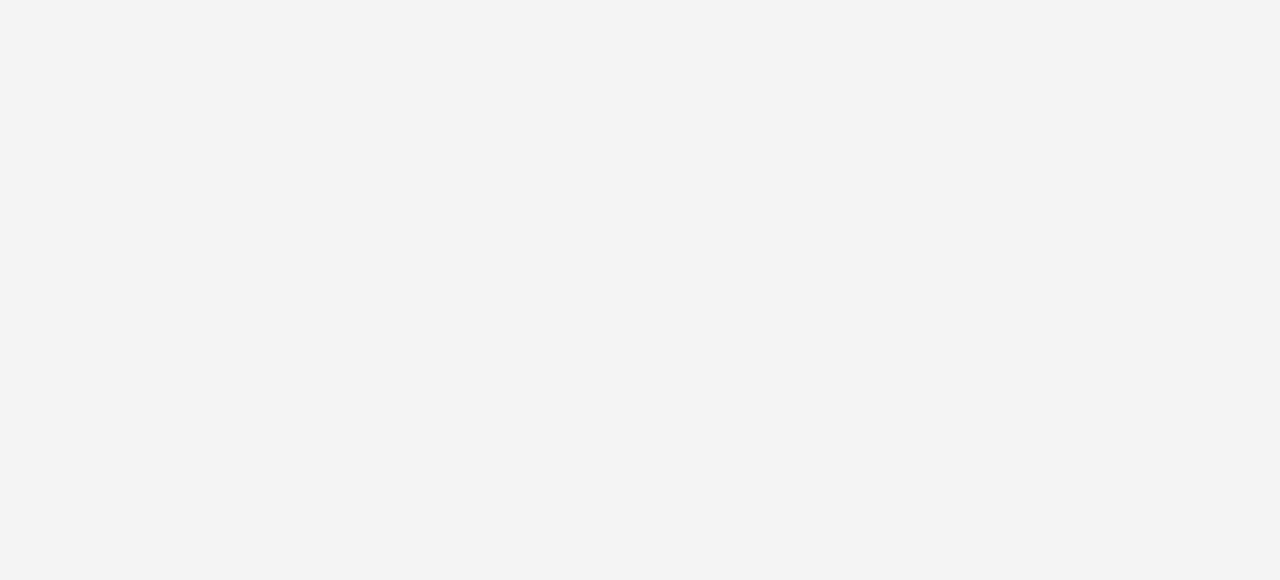
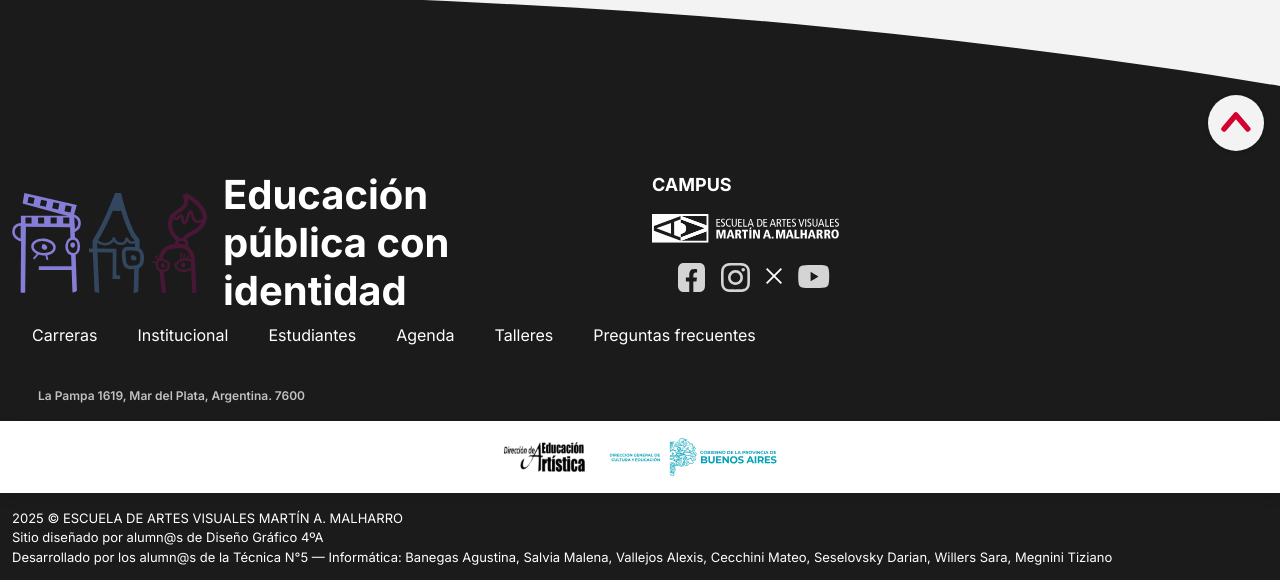
Before and after one commit to SESELOVSKYDarian/MalharroPrueba2, a Next.js app: page / in a window 1280 px wide. Shown: the part 2922-3502 px from the top of the page. Before the commit the page ends 2913 px from the top, so only its background shows below. Built offline with nearby package versions, Linux system fonts and the light colour scheme; no server answers.

Commit message:
futersito

```diff
--- a/src/app/components/Footer.jsx
+++ b/src/app/components/Footer.jsx
@@ -1,45 +1,58 @@
 "use client";
 
 import { useEffect, useState } from "react";
-import { API_URL } from "../config";
 
-const FOOTER_SECTION = "footer";
+// 🔹 Importa todas las imágenes
+import IconSubir from "../../../malharrooficial/images/Icon_SubirFooter.svg";
+import PersonajeDisenador from "../../../malharrooficial/images/Personaje_DisenoGrafico_C.svg";
+import LogoMalharro from "../../../malharrooficial/images/Logo_Malharro.svg";
+import IconFacebook from "../../../malharrooficial/images/Icon_Facebook.svg";
+import IconInstagram from "../../../malharrooficial/images/Icon_Instagram.svg";
+import IconX from "../../../malharrooficial/images/Icon_X_Blanca.svg";
+import IconYoutube from "../../../malharrooficial/images/Icon_YT.svg";
+import LogoEducArt from "../../../malharrooficial/images/Logo_Educ_Art.svg";
+import LogoBsAs from "../../../malharrooficial/images/Logo_Direcc_BsAs.svg";
 
-const asset = (path) => {
-  if (!path) return "";
-  if (/^https?:/i.test(path)) return path;
-  const base = (API_URL || "").replace(/\/$/, "");
-  return `${base}${path}`;
-};
+// 🔹 Imágenes aleatorias
+import Profesorado from "../../../malharrooficial/images/profesorado 100_.svg";
+import Realizador from "../../../malharrooficial/images/realizador 30.svg";
+import PersonajeMedios from "../../../malharrooficial/images/Personaje_MediosA.svg";
+import Ilustracion from "../../../malharrooficial/images/Ilustracion 30_.svg";
+import Foto from "../../../malharrooficial/images/foto 100_.svg";
+import Escenografia from "../../../malharrooficial/images/pj_escenografia.png";
 
 export default function Footer() {
-  const [footer, setFooter] = useState(null);
+  const [randomImages, setRandomImages] = useState([]);
 
   useEffect(() => {
-    async function fetchFooter() {
-      try {
-        const response = await fetch(`${API_URL}/api/sections/${FOOTER_SECTION}`, { cache: "no-store" });
-        if (!response.ok) throw new Error("No se pudo cargar el pie de página");
-        const { data } = await response.json();
-        setFooter(data);
-      } catch (error) {
-        console.error(error);
-        setFooter(null);
-      }
-    }
+    const imagenes = [
+      Profesorado,
+      Realizador,
+      PersonajeMedios,
+      Ilustracion,
+      Foto,
+      Escenografia,
+      PersonajeDisenador,
+    ];
 
-    fetchFooter();
+    const seleccionadas = [...imagenes]
+      .sort(() => 0.5 - Math.random())
+      .slice(0, 3);
+    setRandomImages(seleccionadas);
   }, []);
-
-  if (!footer) {
-    return null;
-  }
 
   return (
     <footer className="footer-malharro">
       <div className="footer-forma-curva">
-        <svg viewBox="0 0 360 150" preserveAspectRatio="none" xmlns="http://www.w3.org/2000/svg">
-          <path d="M0 0C73 0 146 10 214 30C267 47 316 69 360 95V150H0V0Z" fill="#1B1B1B" />
+        <svg
+          viewBox="0 0 360 150"
+          preserveAspectRatio="none"
+          xmlns="http://www.w3.org/2000/svg"
+        >
+          <path
+            d="M0 0C73 0 146 10 214 30C267 47 316 69 360 95V150H0V0Z"
+            fill="#1B1B1B"
+          />
         </svg>
       </div>
 
@@ -48,47 +61,111 @@ export default function Footer() {
           <div className="row align-items-start">
             <div className="footer-scroll text-end mb-3">
               <a href="#top" className="footer-scroll-btn" aria-label="Ir arriba">
-                <img src={asset(footer.scrollIcon)} alt="Subir" />
+                <img src={IconSubir.src} alt="Subir" />
               </a>
             </div>
 
             <div className="col-12 d-md-none text-left">
-              <p className="footer-frase h1-titulor" dangerouslySetInnerHTML={{ __html: footer.phrase }}></p>
+              <p className="footer-frase h1-titulor">
+                Educación <br /> pública con <br /> identidad
+              </p>
               <div>
-                <img src={asset(footer.charactersImage)} alt="Decoración" className="img-fluid" />
+                <img
+                  src={PersonajeDisenador.src}
+                  alt="Decoración"
+                  className="img-fluid"
+                />
               </div>
+
               <div className="logo-campus d-flex align-items-center gap-3">
                 <div>
-                  <img src={asset(footer.logos?.[0]?.src)} alt={footer.logos?.[0]?.alt || "Logo Malharro"} className="footer-campus-logo img-fluid" />
+                  <img
+                    src={LogoMalharro.src}
+                    alt="Logo Malharro"
+                    className="footer-campus-logo img-fluid"
+                  />
                 </div>
                 <div className="footer-campus">
-                  <a href={footer.campus?.url || "#"} className="footer-campus-link" target="_blank" rel="noreferrer">
-                    {footer.campus?.label}
+                  <a
+                    href="https://esavmamalharro-bue.infd.edu.ar/"
+                    className="footer-campus-link"
+                    target="_blank"
+                    rel="noreferrer"
+                  >
+                    CAMPUS
                   </a>
                 </div>
               </div>
             </div>
 
             <div className="col-md-6 d-none d-md-flex align-items-center gap-3">
-              <img src={asset(footer.charactersImage)} alt="" className="img-fluid" style={{ maxHeight: "100px" }} />
-              <p className="footer-frase m-0" dangerouslySetInnerHTML={{ __html: footer.phrase }}></p>
+              <div className="imagenes-aleatorias d-flex gap-2">
+                {randomImages.map((src, i) => (
+                  <img
+                    key={i}
+                    src={src.src}
+                    alt={`Decoración ${i}`}
+                    className="img-fluid"
+                    style={{
+                      height: "100px",
+                      width: "auto",
+                      borderRadius: "10px",
+                    }}
+                  />
+                ))}
+              </div>
+              <p className="footer-frase m-0 text-left">
+                Educación <br /> pública con <br /> identidad
+              </p>
             </div>
 
             <div className="col-md-6 d-none d-md-block text-start">
               <div className="footer-campus mb-3">
-                <a href={footer.campus?.url || "#"} className="footer-campus-link" target="_blank" rel="noreferrer">
-                  {footer.campus?.label}
+                <a
+                  href="https://esavmamalharro-bue.infd.edu.ar/"
+                  className="footer-campus-link"
+                  target="_blank"
+                  rel="noreferrer"
+                >
+                  CAMPUS
                 </a>
               </div>
               <div>
-                <img src={asset(footer.logos?.[0]?.src)} alt={footer.logos?.[0]?.alt || "Logo Malharro"} className="footer-campus-logo img-fluid" />
+                <img
+                  src={LogoMalharro.src}
+                  alt="Logo Malharro"
+                  className="footer-campus-logo img-fluid"
+                />
               </div>
               <div className="footer-social">
-                {footer.socials?.map((social) => (
-                  <a key={social.id} href={social.url} target="_blank" rel="noreferrer" aria-label={social.label}>
-                    <img src={asset(social.icon)} alt={social.label} />
-                  </a>
-                ))}
+                <a
+                  href="https://www.facebook.com/avmalharro/"
+                  target="_blank"
+                  rel="noreferrer"
+                >
+                  <img src={IconFacebook.src} alt="Facebook" />
+                </a>
+                <a
+                  href="https://www.instagram.com/avmartinmalharro/?hl=es"
+                  target="_blank"
+                  rel="noreferrer"
+                >
+                  <img src={IconInstagram.src} alt="Instagram" />
+                </a>
+                <a
+                  href="https://x.com/avmalharro"
+                  target="_blank"
+                  rel="noreferrer"
+                >
+                  <img src={IconX.src} alt="X" />
+                </a>
+                <a
+                  href="https://www.youtube.com/@AVMartinMalharroOK"
+                  target="_blank"
+                  rel="noreferrer"
+                >
+                  <img src={IconYoutube.src} alt="YouTube" />
+                </a>
               </div>
             </div>
           </div>
@@ -96,47 +173,18 @@ export default function Footer() {
           <div className="row">
             <div className="col-12">
               <div className="row g-2 footer-links justify-content-left">
-                {footer.quickLinks?.map((link) => {
-                  let href = link?.url || "#";
-                  if (link?.id === "agenda" && (!link.url || link.url === "#")) {
-                    href = "/agenda";
-                  } else if (link?.id === "faq" && (!link.url || link.url === "#")) {
-                    href = "/#preguntasfrecuentes";
-                  } else if (link?.id === "campus" && (!link.url || link.url === "#")) {
-                    href = "https://esavmamalharro-bue.infd.edu.ar/aula/acceso.cgi";
-                  }
-                  return (
-                    <div key={link.id} className="col-auto">
-                      <a href={href} className="footer-link">
-                        {link.label}
-                      </a>
-                    </div>
-                  );
-                })}
-              </div>
-            </div>
-          </div>
-
-          <div className="row">
-            <div className="col-12 text-left">
-              <p className="footer-direccion">{footer.address}</p>
-            </div>
-          </div>
-
-          <div className="footer-social d-md-none">
-            {footer.socials?.map((social) => (
-              <a key={`mobile-${social.id}`} href={social.url} target="_blank" rel="noreferrer" aria-label={social.label}>
-                <img src={asset(social.icon)} alt={social.label} />
-              </a>
-            ))}
-          </div>
-
-          <div className="footer-logos">
-            <div className="container-fluid">
-              <div className="row justify-content-center align-items-center">
-                {footer.logos?.slice(1).map((logo) => (
-                  <div key={logo.id} className="col-auto">
-                    <img src={asset(logo.src)} alt={logo.alt} className="footer-logo img-fluid" />
+                {[
+                  "Carreras",
+                  "Institucional",
+                  "Estudiantes",
+                  "Agenda",
+                  "Talleres",
+                  "Preguntas frecuentes",
+                ].map((label, i) => (
+                  <div key={i} className="col-auto">
+                    <a href="#" className="footer-link">
+                      {label}
+                    </a>
                   </div>
                 ))}
               </div>
@@ -145,7 +193,42 @@ export default function Footer() {
 
           <div className="row">
             <div className="col-12 text-left">
-              <p className="footer-creditos">{footer.credits}</p>
+              <p className="footer-direccion">
+                La Pampa 1619, Mar del Plata, Argentina. 7600
+              </p>
+            </div>
+          </div>
+
+          <div className="footer-logos">
+            <div className="container-fluid">
+              <div className="row justify-content-center align-items-center">
+                <div className="col-auto">
+                  <img
+                    src={LogoEducArt.src}
+                    alt="Logo Educación Artística"
+                    className="footer-logo img-fluid"
+                  />
+                </div>
+                <div className="col-auto">
+                  <img
+                    src={LogoBsAs.src}
+                    alt="Logo Dirección Cultura"
+                    className="footer-logo img-fluid"
+                  />
+                </div>
+              </div>
+            </div>
+          </div>
+
+          <div className="row">
+            <div className="col-12 text-left">
+              <p className="footer-creditos">
+                2025 © ESCUELA DE ARTES VISUALES MARTÍN A. MALHARRO <br />
+                Sitio diseñado por alumn@s de Diseño Gráfico 4ºA <br />
+                Desarrollado por los alumn@s de la Técnica N°5 — Informática:
+                Banegas Agustina, Salvia Malena, Vallejos Alexis, Cecchini
+                Mateo, Seselovsky Darian, Willers Sara, Megnini Tiziano
+              </p>
             </div>
           </div>
         </div>
```
Also changed, not shown: 1 other file (tests, documents, lock files or other folders).
